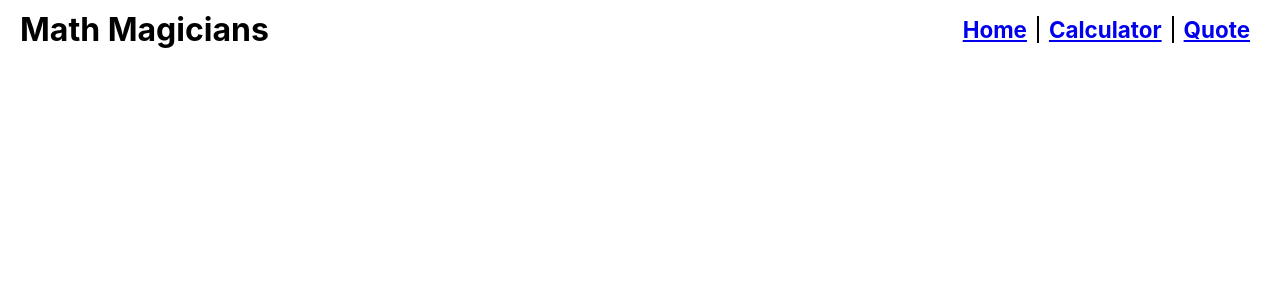
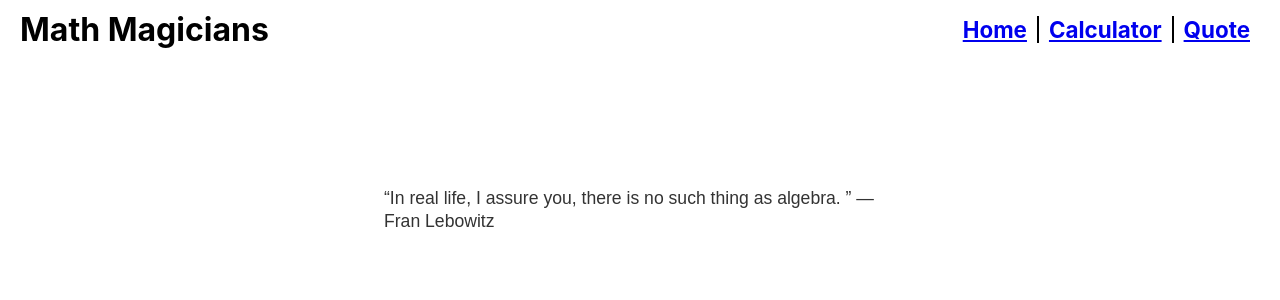
Before and after one commit to OlawaleJoseph/react-calculator, a React (Create React App) app: page /quote in a window 1280 px wide. Shown: the top 300 px of the page. Built offline with nearby package versions, Linux system fonts and the light colour scheme.

Commit message:
create quote component

```diff
--- a/src/components/App.js
+++ b/src/components/App.js
@@ -4,6 +4,7 @@ import {
 } from 'react-router-dom';
 import Calculator from './Calculator';
 import Home from './Home';
+import Quote from './Quote';
 
 export default function App() {
   return (
@@ -19,6 +20,7 @@ export default function App() {
       <Switch>
         <Route exact path="/" component={Home} />
         <Route exact path="/calculator" component={Calculator} />
+        <Route exact path="/quote" component={Quote} />
       </Switch>
     </Router>
   );
--- /dev/null
+++ b/src/components/Quote.js
@@ -0,0 +1,10 @@
+import React from 'react';
+
+export default function Quote() {
+  return (
+    <p className="quote">
+      “In real life, I assure you, there is no such thing as algebra. ”
+      ― Fran Lebowitz
+    </p>
+  );
+}
--- a/src/index.css
+++ b/src/index.css
@@ -94,7 +94,7 @@ body {
   font-family: sans-serif;
 }
 
-.home p {
+p {
   margin: 20px 0;
 }
 
@@ -115,3 +115,12 @@ body {
 .nav-link:last-child {
   border-right: none;
 }
+
+.quote {
+  width: 40%;
+  margin: 10% auto;
+  font-family: sans-serif;
+  line-height: 1.3;
+  font-size: 1.1em;
+  color: #333;
+}
```
Also changed, not shown: 1 other file (tests, documents, lock files or other folders).
